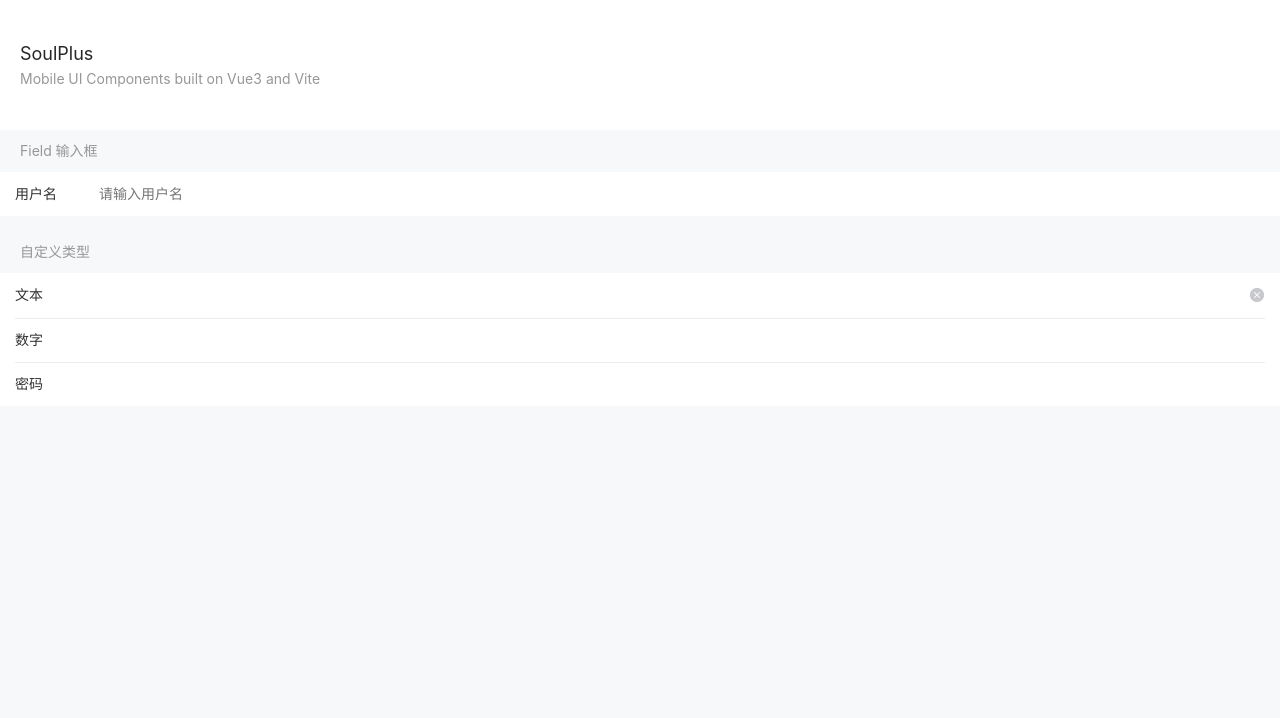
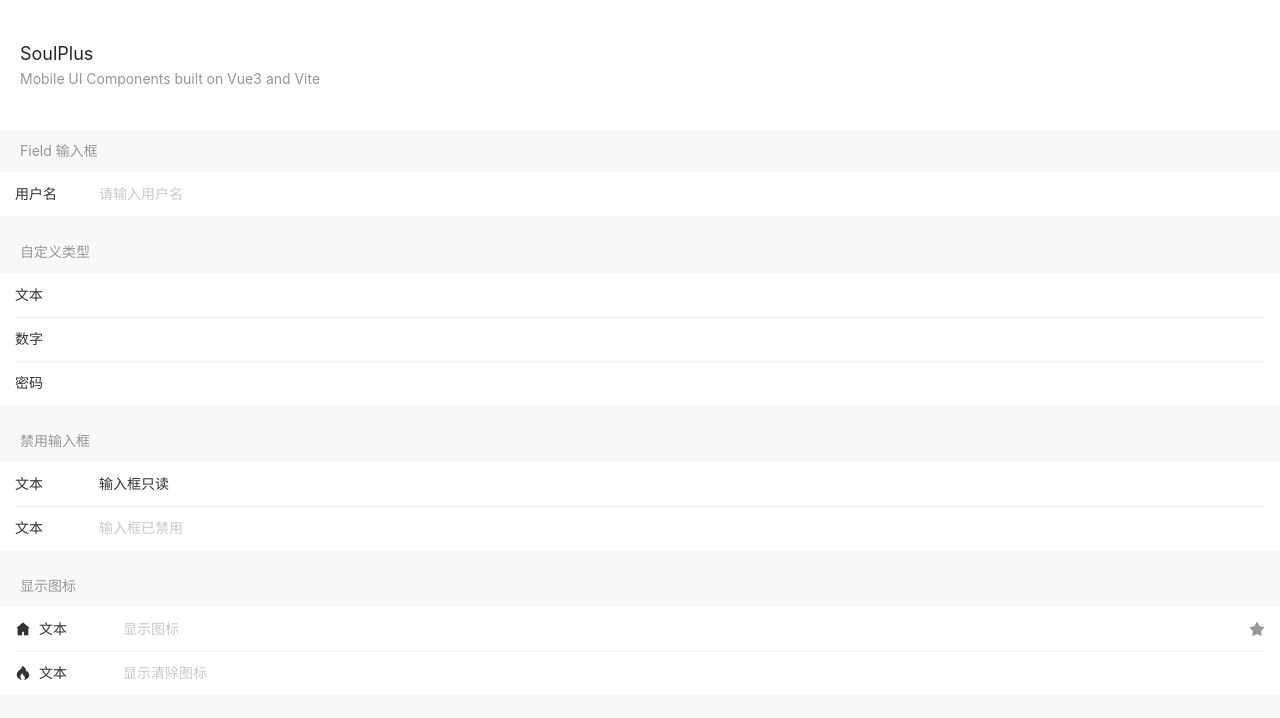
Before and after one commit to jsdawn/soul-plus, a Vue app: page /field in a window 1280 px wide. Shown: the top 718 px of the page. Built offline with nearby package versions, Linux system fonts and the light colour scheme.

Commit message:
upd field

```diff
--- a/packages/Field/SoField.vue
+++ b/packages/Field/SoField.vue
@@ -19,6 +19,7 @@
 
     <div
       class="so-field__label"
+      v-if="props.label || slots.label"
       :class="props.labelClass"
       :style="{ width: props.labelWidth, textAlign: props.labelAlign }"
     >
@@ -35,7 +36,13 @@
           :type="props.type || 'text'"
         />
 
-        <div class="so-field__clear" v-if="initRenderClear" @click="onClear">
+        <div
+          class="so-field__clear"
+          v-if="initRenderClear"
+          v-show="showClear"
+          @touchstart="onClear"
+          @mousedown="onClear"
+        >
           <SoIcon name="clear" :size="props.iconSize" />
         </div>
 
@@ -62,7 +69,7 @@
 </script>
 
 <script setup>
-import { ref, useAttrs, computed, reactive } from 'vue';
+import { ref, useAttrs, computed, reactive, useSlots } from 'vue';
 import { trigger, useTruthy } from '../hooks';
 
 import SoIcon from '../Icon';
@@ -104,10 +111,13 @@
   'blur',
   'focus',
   'keypress',
+  'clear',
   'click-input'
 ]);
 
 const attrs = useAttrs();
+
+const slots = useSlots();
 
 const initRenderClear = useTruthy(() => props.clearable);
 
@@ -140,7 +150,7 @@
 
 const onClear = event => {
   event.preventDefault();
-  updateValue('');
+  emit('update:modelValue', '');
   emit('clear', event);
 };
 
@@ -159,8 +169,6 @@
   if (!event.target?.composing) {
     updateValue(event.target?.value);
   }
-
-  console.log(props.modelValue);
 };
 
 const onClickInput = event => emit('click-input', event);
@@ -168,7 +176,6 @@
 const onKeypress = event => emit('keypress', event);
 
 const startComposing = event => {
-  console.log('startComposing');
   if (event.target) event.target.composing = true;
 };
 
--- a/packages/theme-chalk/src/field.scss
+++ b/packages/theme-chalk/src/field.scss
@@ -3,6 +3,7 @@
 @import './icon.scss';
 
 $field-padding: 15px;
+$field-disabled-color: $gray-5;
 $icon-padding: 8px;
 $icon-clear-color: $gray-5;
 
@@ -45,6 +46,9 @@
   &__right-icon {
     flex-shrink: 0;
     line-height: inherit;
+    i {
+      display: block;
+    }
   }
 
   &__left-icon {
@@ -91,5 +95,17 @@
     background-color: transparent;
     border: 0;
     resize: none;
+
+    &:read-only {
+      cursor: default;
+    }
+
+    &:disabled {
+      color: $field-disabled-color;
+    }
+
+    &::placeholder {
+      color: $field-disabled-color;
+    }
   }
 }
--- a/src/pages/field.vue
+++ b/src/pages/field.vue
@@ -11,9 +11,34 @@
 
     <h3 class="comp-title">自定义类型</h3>
     <div class="comp-wrap">
-      <so-field label="文本" v-model="info.text" clearable></so-field>
+      <so-field label="文本" v-model="info.text"></so-field>
       <so-field label="数字" v-model.number="info.num" type="number"></so-field>
       <so-field label="密码" v-model="info.pwd" type="password"></so-field>
+    </div>
+
+    <h3 class="comp-title">禁用输入框</h3>
+    <div class="comp-wrap">
+      <so-field label="文本" model-value="输入框只读" readonly></so-field>
+      <so-field label="文本" model-value="输入框已禁用" disabled></so-field>
+    </div>
+
+    <h3 class="comp-title">显示图标</h3>
+    <div class="comp-wrap">
+      <so-field
+        label="文本"
+        v-model="info.icon1"
+        left-icon="wap-home"
+        right-icon="star"
+        placeholder="显示图标"
+      ></so-field>
+
+      <so-field
+        label="文本"
+        v-model="info.icon2"
+        left-icon="fire"
+        clearable
+        placeholder="显示清除图标"
+      ></so-field>
     </div>
   </div>
 </template>
@@ -26,7 +51,8 @@
   username: '',
   text: '',
   num: '',
-  pwd: ''
+  pwd: '',
+  icon2: ''
 });
 </script>
 
```
